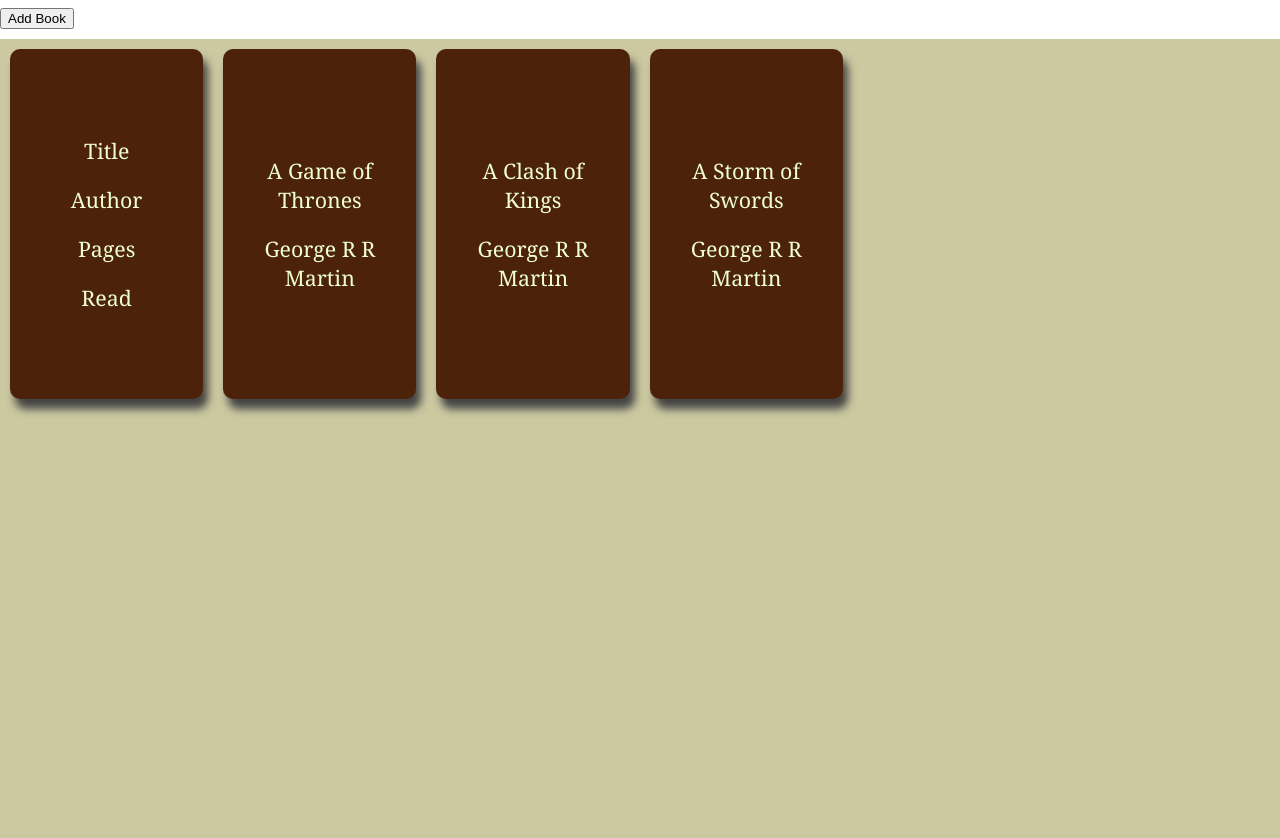
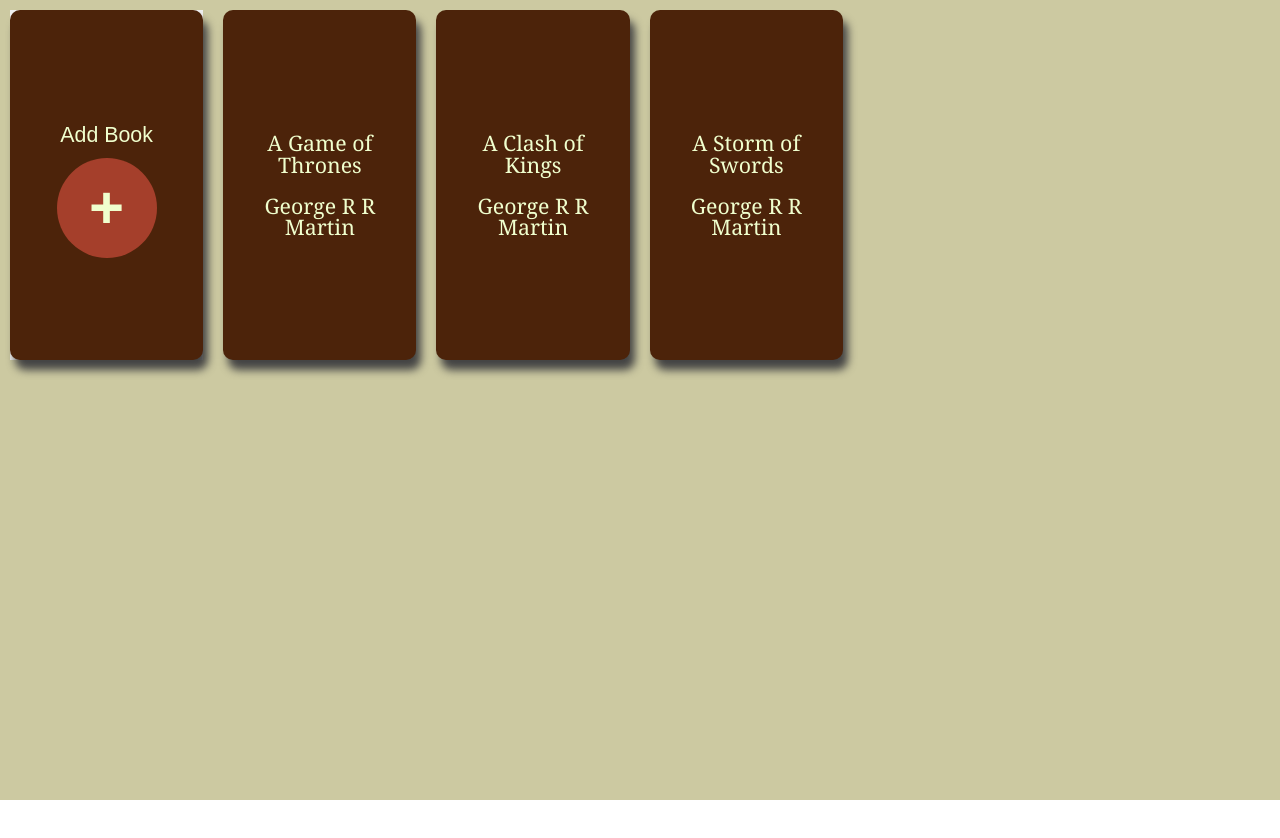
Before and after one commit to jtbarr75/books_app, a plain HTML site: page index.html in a window 1280 px wide. After the commit the page ends 800 px from the top, so only its background shows below. Drawn offline with Linux system fonts and the light colour scheme.

Commit message:
update add book button

```diff
--- a/index.html
+++ b/index.html
@@ -4,11 +4,12 @@
   <title>Page Title</title>
   <meta charset="UTF-8"/>
   <meta content="initial-scale=1,width=device-width" name="viewport">
+  <link href="reset.css" rel="stylesheet">
   <link href="style.css" rel="stylesheet">
 </head>
 <body>
   <div class="main">
-    <button class="add-book" onclick="openForm()">Add Book</button>
+    <!-- <button class="add-book" onclick="openForm()">Add Book</button> -->
     <div class="form-popup" id="bookForm">
       <h1>Add a Book to the Library</h1>
 
@@ -32,12 +33,12 @@
     </div>
     <div id = "main" class="container">
       <div class="wrapper">
+        <button id="addBookButton" class="add-button" onclick="openForm()">
         <div class="card">
-          <p class="title">Title</p>
-          <p class="author">Author</p>
-          <p class="pages">Pages</p>
-          <p class="read/unread">Read</p>
+          <p>Add Book</p>
+          <div class="plus">+</div>
         </div>
+        </button>
       </div>
     </div>
   </div>
--- /dev/null
+++ b/reset.css
@@ -0,0 +1,49 @@
+/* Reset */
+/* http://meyerweb.com/eric/tools/css/reset/
+   v2.0 | 20110126
+   License: none (public domain)
+*/
+
+html, body, div, span, applet, object, iframe,
+h1, h2, h3, h4, h5, h6, p, blockquote, pre,
+a, abbr, acronym, address, big, cite, code,
+del, dfn, em, img, ins, kbd, q, s, samp,
+small, strike, strong, sub, sup, tt, var,
+b, u, i, center,
+dl, dt, dd, ol, ul, li,
+fieldset, form, label, legend,
+table, caption, tbody, tfoot, thead, tr, th, td,
+article, aside, canvas, details, embed,
+figure, figcaption, footer, header, hgroup,
+menu, nav, output, ruby, section, summary,
+time, mark, audio, video {
+	margin: 0;
+	padding: 0;
+	border: 0;
+	font-size: 100%;
+	font: inherit;
+	vertical-align: baseline;
+}
+/* HTML5 display-role reset for older browsers */
+article, aside, details, figcaption, figure,
+footer, header, hgroup, menu, nav, section {
+	display: block;
+}
+body {
+	line-height: 1;
+}
+ol, ul {
+	list-style: none;
+}
+blockquote, q {
+	quotes: none;
+}
+blockquote:before, blockquote:after,
+q:before, q:after {
+	content: '';
+	content: none;
+}
+table {
+	border-collapse: collapse;
+	border-spacing: 0;
+}
--- a/style.css
+++ b/style.css
@@ -73,10 +73,36 @@ body {
   padding: 20px;
   display: flex;
   justify-content: center;
+  align-items: center;
   flex-direction: column;
   box-shadow: 5px 10px 8px #444;
+}
+.card:hover {
+  background-color: rgba(76, 35, 10, .7);
 }
 
 .card p {
   margin: 10px;
+  font-size: 16pt;
 }
+
+/* Buttons */
+
+.add-button {
+  margin: 0;
+  padding: 0;
+  border: none;
+  width: 100%;
+}
+
+.plus {
+  font-size: 60px;
+  font-weight: 700;
+  border-radius: 50%;
+  background-color: #A53F2B;
+  width: 100px;
+  height: 100px;
+  display: flex;
+  justify-content: center;
+  align-items: center;
+}
```
